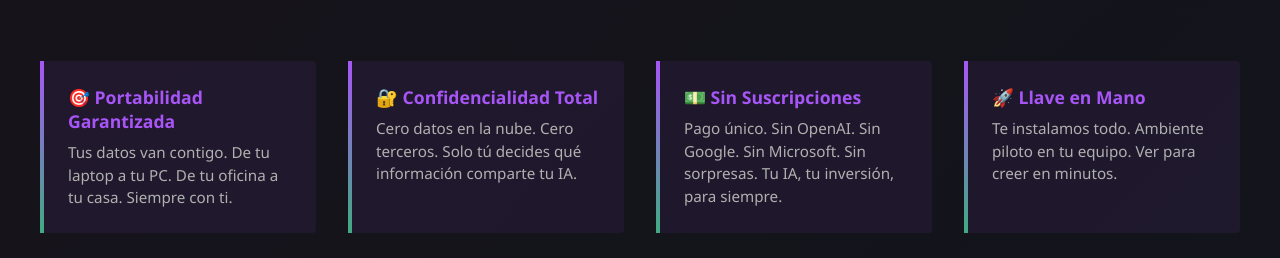
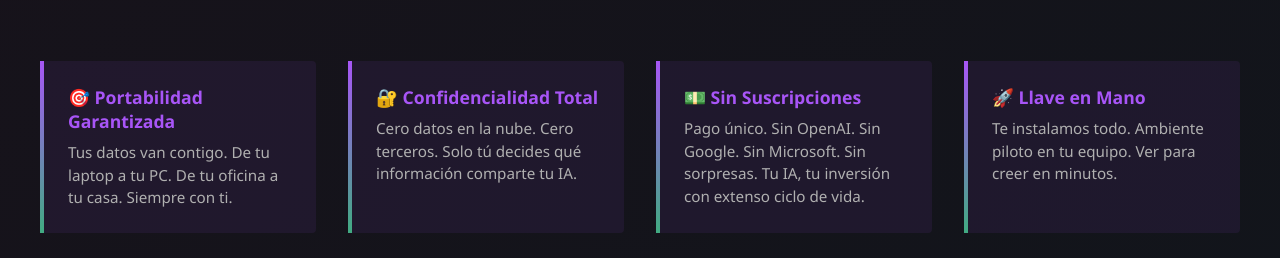
Before and after one commit to ricardoortegao/iasoloparami, a website: page public/index.html in a window 1280 px wide. Shown: the part 2278-2536 px from the top of the page. Drawn offline with Linux system fonts and the light colour scheme.

Commit message:
Actualizacion automatica

```diff
--- a/public/index.html
+++ b/public/index.html
@@ -667,7 +667,7 @@
 
                 <div class="benefit-item">
                     <h4>💵 Sin Suscripciones</h4>
-                    <p>Pago único. Sin OpenAI. Sin Google. Sin Microsoft. Sin sorpresas. Tu IA, tu inversión, para siempre.</p>
+                    <p>Pago único. Sin OpenAI. Sin Google. Sin Microsoft. Sin sorpresas. Tu IA, tu inversión con extenso ciclo de vida.</p>
                 </div>
 
                 <div class="benefit-item">
```
